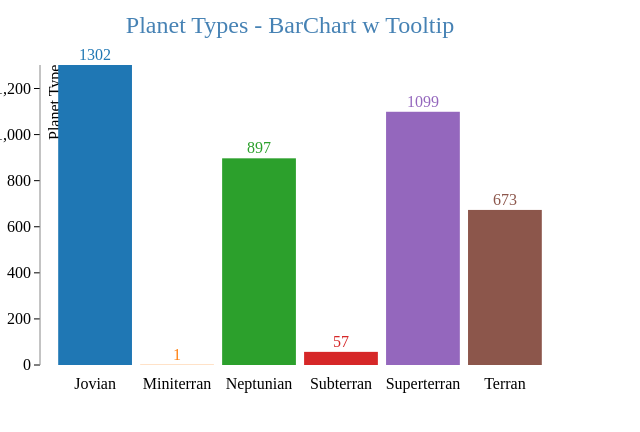
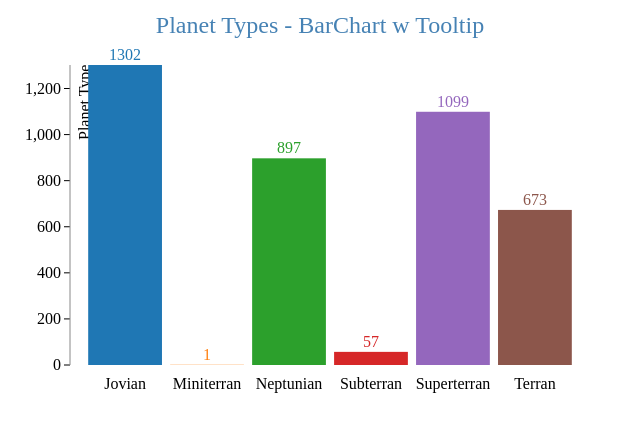
Before and after one commit to jeffhoffmanmba/exoplanets_grp_prjt_2, a plain HTML site: page d3BarChartPlTypes/index.html in a window 1280 px wide. Shown: the whole page, without its empty margins (0-640 px from the left). Drawn offline with nearby package versions, Linux system fonts and the light colour scheme.

Commit message:
updatebar

```diff
--- a/d3BarChartPlTypes/index.html
+++ b/d3BarChartPlTypes/index.html
@@ -37,7 +37,7 @@ d3.csv(url, function(error, data){
       d.number = +d.number;
     });
     // console.log(data)
-    var margin = {top: 65, bottom: 50, left: 50, right: 30}, axisPadding = 10;
+    var margin = {top: 65, bottom: 50, left: 80, right: 30}, axisPadding = 10;
     var Width = 500, Height = 300;
     var svgWidth = Width + margin.left + margin.right,
         svgHeight = Height + margin.top + margin.bottom;
```
Also changed, not shown: images/planetTypes_d3bchart.jpg.
